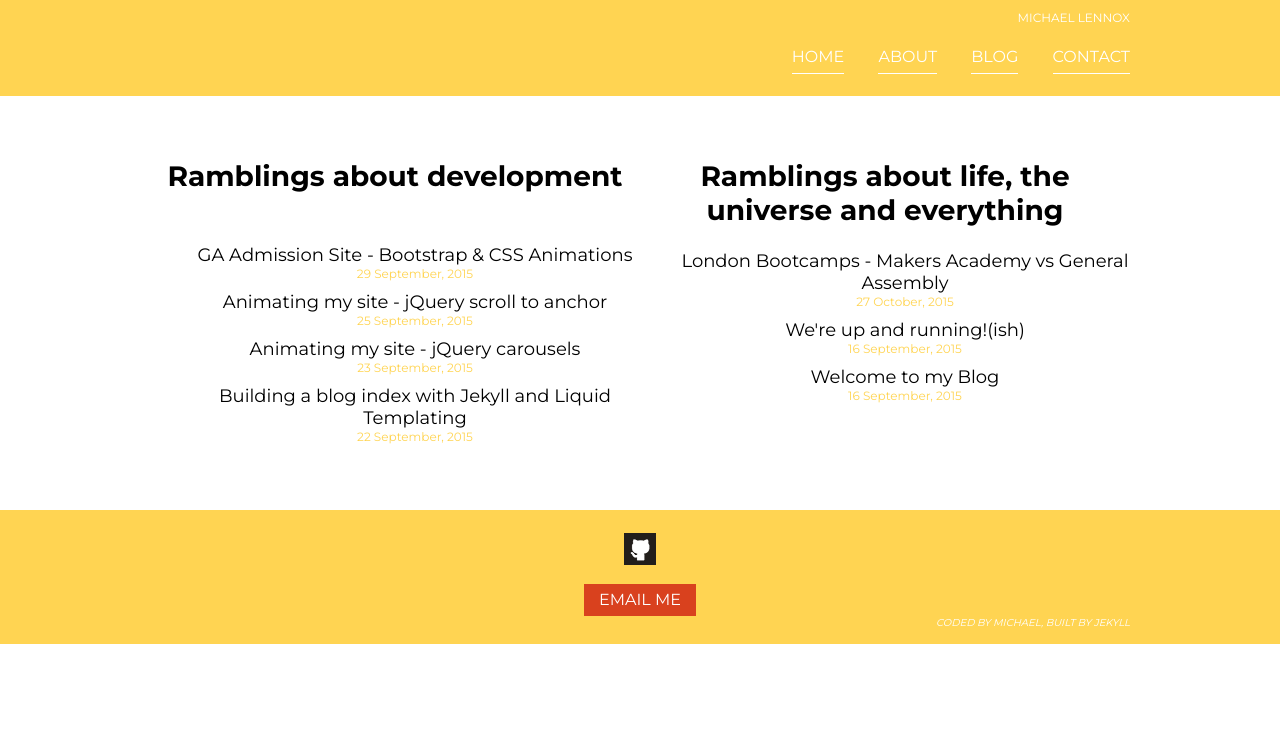
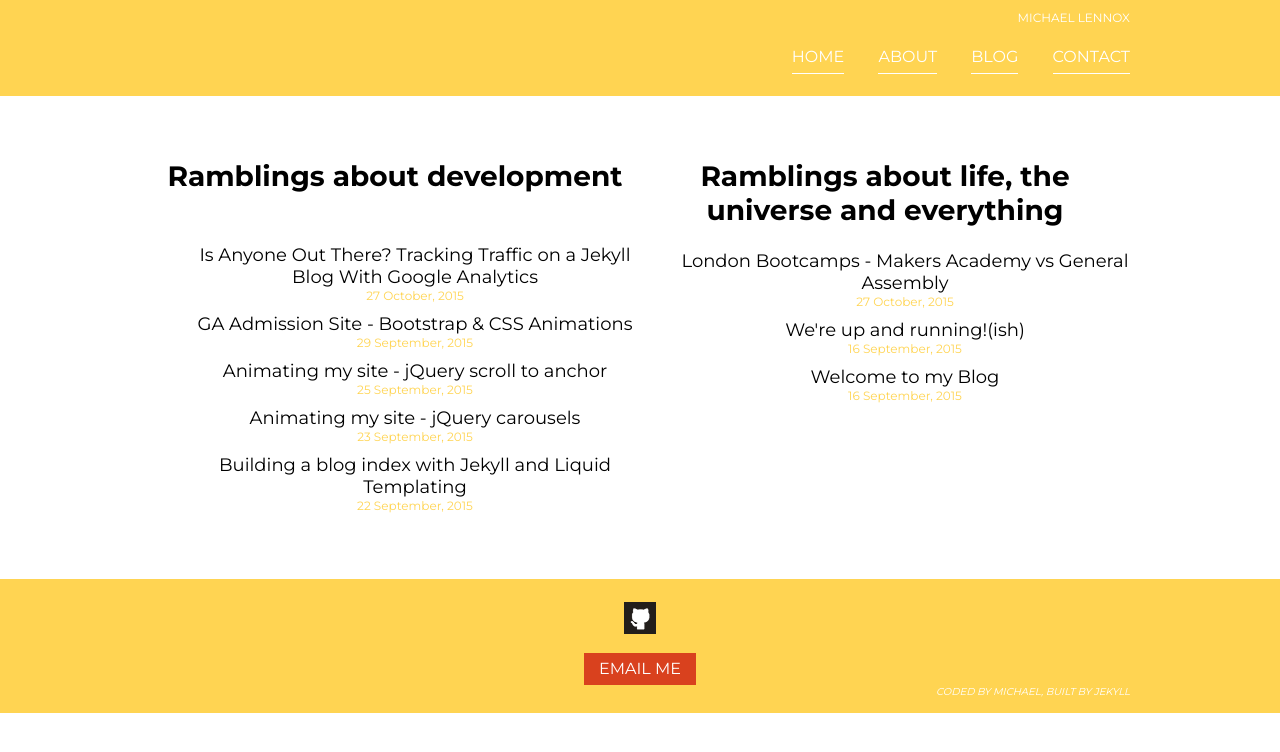
Before and after one commit to michaellennox/michaellennox.github.io, a Jekyll site: the page built from blog/index.html, in a window 1280 px wide. Shown: the top 752 px of the page. Built offline with Jekyll 4.4.1, drawn with Linux system fonts in a browser that asks for light colours; nearby versions of some CDN libraries; some of the changed lines change nothing that is shown.

Commit message:
anyone there + analytics added

```diff
--- /dev/null
+++ b/_includes/analytics.html
@@ -0,0 +1,10 @@
+<script>
+  (function(i,s,o,g,r,a,m){i['GoogleAnalyticsObject']=r;i[r]=i[r]||function(){
+  (i[r].q=i[r].q||[]).push(arguments)},i[r].l=1*new Date();a=s.createElement(o),
+  m=s.getElementsByTagName(o)[0];a.async=1;a.src=g;m.parentNode.insertBefore(a,m)
+  })(window,document,'script','//www.google-analytics.com/analytics.js','ga');
+
+  ga('create', 'UA-69387606-1', 'auto');
+  ga('send', 'pageview');
+
+</script>
--- a/_includes/head.html
+++ b/_includes/head.html
@@ -11,4 +11,6 @@
     <script src="https://ajax.googleapis.com/ajax/libs/jquery/2.1.4/jquery.min.js"></script>
     <script src="{{ site.baseurl }}/javascript/site.js"></script>
 
+    {% include analytics.html %}
+
 </head>
--- /dev/null
+++ b/_posts/2015-10-27-anyonethere.md
@@ -0,0 +1,51 @@
+---
+layout: posts
+title: Is Anyone Out There? Tracking Traffic on a Jekyll Blog With Google Analytics
+category: devramble
+---
+
+So right now - god knows if anyone reads this site or even spends any time on a page if they do somehow end up here. Let's add google analytics to this blog so I know who, what, why, where and when they're here (and then maybe even bother writing stuff that's relevant to visitors)!
+
+### 1. Sign up to Google Analytics
+
+- Go to [https://www.google.co.uk/analytics/](https://www.google.co.uk/analytics/)
+- Press Sign In
+- Press Google Analytics
+- Press Sign Up
+- Fill in form
+
+Well that was hard.
+
+### 2. Go grab your Tracking ID
+
+- Go to [https://analytics.google.com/](https://analytics.google.com/)
+- You will now see a panel about the site you just registered
+- Press "Admin" on the menu
+- There will be a 3 column layout in front of you - look at the center one under PROPERTY and press "Tracking Info" then "Tracking Code"
+- This will now open up a new section, scroll down slightly until you reach a code snippet titled website tracking, it will look like this:
+
+{% highlight html %}
+<script>
+  (function(i,s,o,g,r,a,m){i['GoogleAnalyticsObject']=r;i[r]=i[r]||function(){
+  (i[r].q=i[r].q||[]).push(arguments)},i[r].l=1*new Date();a=s.createElement(o),
+  m=s.getElementsByTagName(o)[0];a.async=1;a.src=g;m.parentNode.insertBefore(a,m)
+  })(window,document,'script','//www.google-analytics.com/analytics.js','ga');
+
+  ga('create', 'ID#', 'auto');
+  ga('send', 'pageview');
+
+</script>
+{% endhighlight %}
+
+- Copy this code snippet
+
+### 3. Shove the Tracking ID into Jekyll
+
+- Create a file for the tracking in your _includes directory, I called mine analytics.html. Copy paste the above code snippet into it.
+- Insert this into every page on your site just before you close the `<head>` tag using {% raw %}{% include filenameyousavedasabove.html %}{%endraw%} - eg for me {%raw%}{% include analytics.html %}{%endraw%}. For this site I have a head.html containg my `<head></head>` in my _includes which is included in all pages on my site.
+- Build and deploy
+
+### 4. Enjoy your pretty data
+
+- Enjoy the pretty information that will start appearing on your account at [analytics.google.com](analytics.google.com).
+- The information seems fairly intuitive to look around (for the basics), if you fancy finding out how to use it in a better way I'm sure there's a million tutorials out there. Let me know if you find something nice.
```
